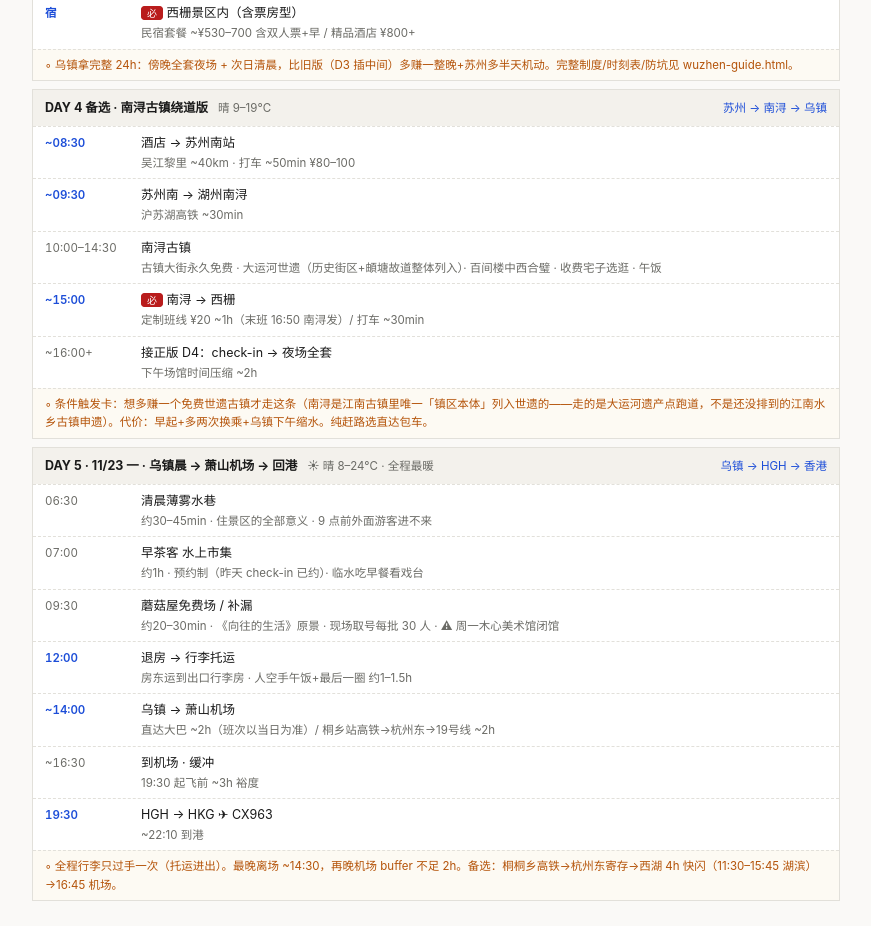
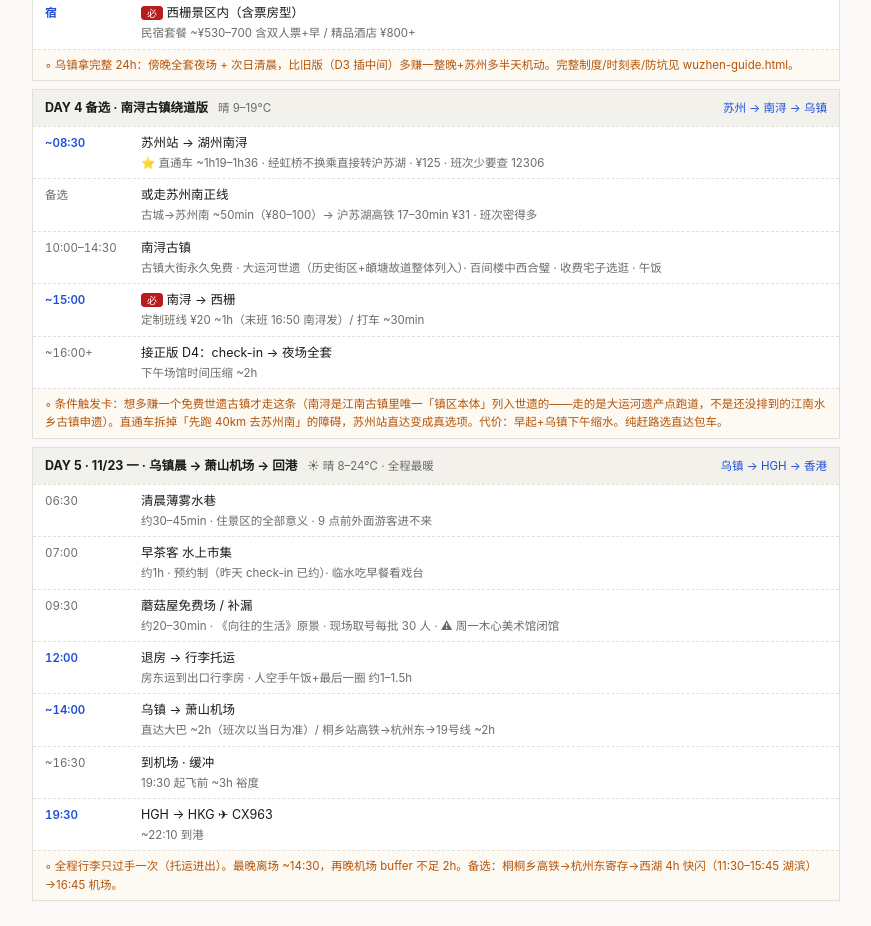
Before and after one commit to isola-arch/suzhou-trip-2026, a plain HTML site: page functional.html in a window 1280 px wide. Shown: the part 5580-6506 px from the top of the page, without its empty margins (204-1075 px from the left). Drawn offline with nearby package versions, Linux system fonts and the light colour scheme.

Commit message:
fix: suzhou station has through trains to nanxun (~1h20 via hongqiao, no change needed)
Generated with Devin (https://devin.ai)

Co-Authored-By: Devin <158243242+devin-ai-integration[bot]@users.noreply.github.com>

```diff
--- a/functional.html
+++ b/functional.html
@@ -490,12 +490,12 @@ var DAYS_HALF=[
    ["宿",1,"西栅景区内（含票房型）","民宿套餐 ~¥530–700 含双人票+早 / 精品酒店 ¥800+"]],
   note:"乌镇拿完整 24h：傍晚全套夜场 + 次日清晨，比旧版（D3 插中间）多赚一整晚+苏州多半天机动。完整制度/时刻表/防坑见 wuzhen-guide.html。"},
  {h:"DAY 4 备选 · 南浔古镇绕道版",wx:"晴 9–19°C",loc:"苏州 → 南浔 → 乌镇",rows:[
-   ["~08:30",1,"酒店 → 苏州南站","吴江黎里 ~40km · 打车 ~50min ¥80–100"],
-   ["~09:30",1,"苏州南 → 湖州南浔","沪苏湖高铁 ~30min"],
+   ["~08:30",1,"苏州站 → 湖州南浔","⭐ 直通车 ~1h19–1h36 · 经虹桥不换乘直接转沪苏湖 · ¥125 · 班次少要查 12306"],
+   ["备选",0,"或走苏州南正线","古城→苏州南 ~50min（¥80–100）→ 沪苏湖高铁 17–30min ¥31 · 班次密得多"],
    ["10:00–14:30",0,"南浔古镇","古镇大街永久免费 · 大运河世遗（历史街区+頔塘故道整体列入）· 百间楼中西合璧 · 收费宅子选逛 · 午饭"],
    ["~15:00",1,"南浔 → 西栅","定制班线 ¥20 ~1h（末班 16:50 南浔发）/ 打车 ~30min"],
    ["~16:00+",0,"接正版 D4：check-in → 夜场全套","下午场馆时间压缩 ~2h"]],
-  note:"条件触发卡：想多赚一个免费世遗古镇才走这条（南浔是江南古镇里唯一「镇区本体」列入世遗的——走的是大运河遗产点跑道，不是还没排到的江南水乡古镇申遗）。代价：早起+多两次换乘+乌镇下午缩水。纯赶路选直达包车。"},
+  note:"条件触发卡：想多赚一个免费世遗古镇才走这条（南浔是江南古镇里唯一「镇区本体」列入世遗的——走的是大运河遗产点跑道，不是还没排到的江南水乡古镇申遗）。直通车拆掉「先跑 40km 去苏州南」的障碍，苏州站直达变成真选项。代价：早起+乌镇下午缩水。纯赶路选直达包车。"},
  {h:"DAY 5 · 11/23 一 · 乌镇晨 → 萧山机场 → 回港",wx:"☀ 晴 8–24°C · 全程最暖",loc:"乌镇 → HGH → 香港",rows:[
    ["06:30",0,"清晨薄雾水巷","约30–45min · 住景区的全部意义 · 9 点前外面游客进不来"],
    ["07:00",0,"早茶客 水上市集","约1h · 预约制（昨天 check-in 已约）· 临水吃早餐看戏台"],
--- a/trip-suzhou.js
+++ b/trip-suzhou.js
@@ -65,7 +65,7 @@ places:{
  p_wz:{name:'烏鎮西柵',type:'SEE & DO',ll:[30.7443,120.4918],area:'烏鎮',durH:6,costY:150,
    tip:{q:'住景區內贈票+早茶客+行李托運 · 18:30光影秀+夜船=精髓 · 攻略見 wuzhen-guide',by:'烏鎮研究',at:''},note:'n2',reelIdx:13},
  p_nx:{name:'南潯古鎮',type:'SEE & DO',ll:[30.8750,120.4260],area:'南潯',durH:3,costY:0,
-   tip:{q:'古鎮大街永久免費 · 大運河世遺（江南運河南潯段：歷史街區+頔塘故道整體列入，江南古鎮中唯一）· 百間樓中西合璧 · 收費宅子選逛 · 班線¥20接西柵或打車20min',by:'南潯研究',at:''},note:'n2',reelIdx:24},
+   tip:{q:'古鎮大街永久免費 · 大運河世遺（歷史街區+頔塘故道整體列入，江南古鎮唯一）· 百間樓中西合璧 · 蘇州站直通車~1h20經虹橋(¥125班少)或蘇州南正線17–30min(¥31班密) · 班線¥20接西柵',by:'南潯研究',at:''},note:'n2',reelIdx:24},
  p_tl:{name:'同里古鎮',type:'SEE & DO',ll:[31.1600,120.7200],area:'同里',durH:3,costY:80,
    tip:{q:'地鐵4號線直達同里站 · 早8前/晚17後免費進 · 退思園（單座園林借蘇州園林名錄上世遺，鎮本身不是）· ⚠11月夜遊關閉 · 跟烏鎮同物種可跳',by:'候選研究',at:''},note:'n2',reelIdx:25},
  /* ---- 上海 ---- */
```
Also changed, not shown: 1 other file.
